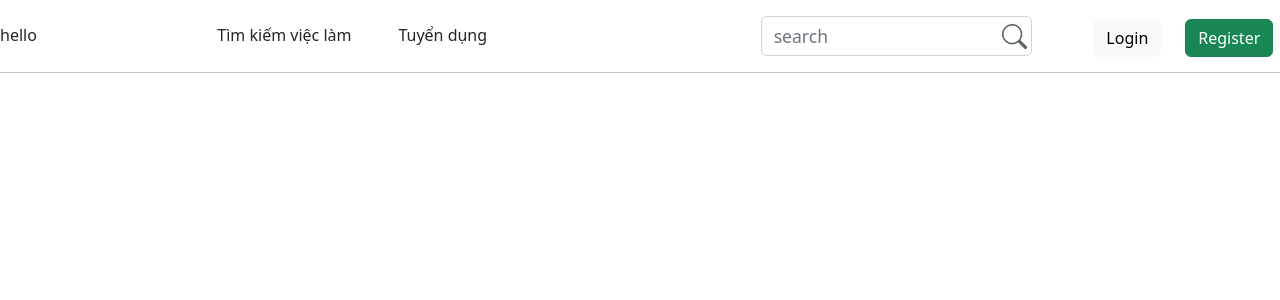
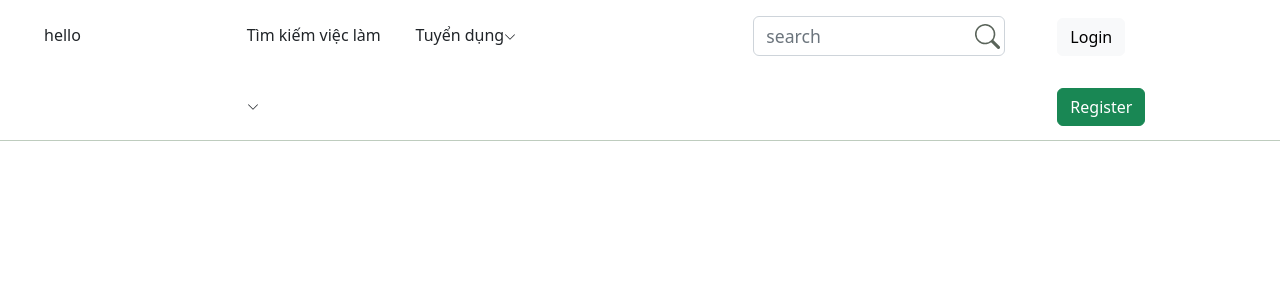
Before and after one commit to nguyentheduyet01/freelancer_hiring, a React (Create React App) app in the folder frontend/: page / in a window 1280 px wide. Shown: the top 300 px of the page. Built offline with nearby package versions, Linux system fonts and the light colour scheme.

Commit message:
add dropdown on header

```diff
--- a/frontend/package.json
+++ b/frontend/package.json
@@ -3,7 +3,6 @@
   "version": "0.1.0",
   "private": true,
   "dependencies": {
-    "@mui/icons-material": "^5.11.11",
     "@testing-library/jest-dom": "^5.14.1",
     "@testing-library/react": "^13.0.0",
     "@testing-library/user-event": "^13.2.1",
--- a/frontend/src/App.js
+++ b/frontend/src/App.js
@@ -1,5 +1,5 @@
-import { Route, Routes } from 'react-router-dom';
-import Header from './components/header/Header';
+import { Route, Routes } from "react-router-dom";
+import Header from "./components/header/Header";
 
 function App() {
   return (
--- /dev/null
+++ b/frontend/src/components/dropdown/DDFreelance.jsx
@@ -0,0 +1,27 @@
+import React from "react";
+import { Col, Row } from "react-bootstrap";
+
+const DDFreelance = () => {
+  return (
+    <div
+      style={{ margin: "0 auto", position: "absolute", top: "73px", left: "0", width: "100%" }}
+      className='dropdown'
+    >
+      <Row
+        style={{
+          width: "100%",
+          height: "60vh",
+          padding: "20px 10px 30px 10px",
+          borderBottom: "1px solid #BECCBE",
+          boxShadow: "43px 15px 50px -14px #BECCBE",
+          margin: "0",
+        }}
+      >
+        <Col style={{ borderRight: "1.5px solid #BECCBE" }} xm lg='4'></Col>
+        <Col></Col>
+      </Row>
+    </div>
+  );
+};
+
+export default DDFreelance;
--- a/frontend/src/components/header/Header.css
+++ b/frontend/src/components/header/Header.css
@@ -1,9 +1,17 @@
-.buttonSubmit{
-  background-color: 'transparent' !important;
-  width: '35px' !important;
-  height: '35px' !important;
-  position: 'absolute';
-  top: '3px';
-  right: '0';
-  color: #5a645a;
+.menu-item{
+  padding: 27px 0 27px 0;
+  font-weight: 500 !important;
+  cursor: pointer;
 }
+
+.menu-item:hover{
+  color: #108a00;
+}
+
+/* .dropdown{
+  display: none;
+}
+
+.dropdown.active{
+  display: block;
+} */
--- a/frontend/src/components/header/Header.jsx
+++ b/frontend/src/components/header/Header.jsx
@@ -1,49 +1,72 @@
-import React from 'react';
-import { Button, Col, Form, Row } from 'react-bootstrap';
-import { Search } from 'react-bootstrap-icons';
-// import SearchIcon from '@mui/icons-material/Search';
+import React, { useState } from "react";
+import { Button, Col, Form, Row } from "react-bootstrap";
+import { Search, ChevronDown } from "react-bootstrap-icons";
+import DDFreelance from "../dropdown/DDFreelance";
+import "./Header.css";
 const Header = () => {
+  const [isShow, setIsShow] = useState(false);
+
   return (
     <>
-      <Row style={{ borderBottom: '1px #BECCBE solid', lineHeight: '70px' }}>
+      <div style={{ borderBottom: "1px #BECCBE solid" }}>
+        <Row style={{ width: "95%", margin: "0 auto", lineHeight: "70px" }}>
           <Col xs xm lg='2'>
             <div className='logo'>hello</div>
           </Col>
           <Col xs xm lg='4'>
             <Row>
               <Col xm lg='5'>
+                <span
+                  className='menu-item'
+                  onMouseLeave={() => setIsShow(() => false)}
+                  onMouseEnter={() => setIsShow(() => true)}
+                >
                   Tìm kiếm việc làm
+                  {isShow && <DDFreelance />}
+                </span>
+                <span>
+                  <ChevronDown size={12} />
+                </span>
               </Col>
               <Col xm lg='5'>
+                <span
+                  className='menu-item'
+                  // onMouseLeave={() => setIsShow(() => false)}
+                  // onMouseEnter={() => setIsShow(() => true)}
+                >
                   Tuyển dụng
+                </span>
+                <span>
+                  <ChevronDown size={12} />
+                </span>
               </Col>
             </Row>
           </Col>
           <Col xs xm lg='4'>
             <Row className='mt-3'>
               <Col xm lg='3'></Col>
-            <Col style={{ padding: '15  px 0 0 0' }}>
-              <Form style={{ width: '90%', position: 'relative' }}>
+              <Col style={{ padding: "15  px 0 0 0" }}>
+                <Form style={{ width: "90%", position: "relative" }}>
                   <Form.Group className='mb-3' controlId='formBasicEmail'>
-                  <Form.Control type='text' placeholder='search' style={{ fontSize: '110%' }} />
+                    <Form.Control type='text' placeholder='search' style={{ fontSize: "110%" }} />
                   </Form.Group>
                   <Button
                     type='submit'
                     className='buttonSubmit'
                     style={{
-                    backgroundColor: 'transparent',
-                    width: '35px',
-                    height: '35px',
-                    position: 'absolute',
-                    top: '3px',
-                    right: '0',
-                    border: 'none',
+                      backgroundColor: "transparent",
+                      width: "35px",
+                      height: "35px",
+                      position: "absolute",
+                      top: "3px",
+                      right: "0",
+                      border: "none",
                     }}
                   >
                     <Search
                       size={25}
                       color='#5a645a'
-                    style={{ position: 'absolute', top: '5px', right: '5' }}
+                      style={{ position: "absolute", top: "5px", right: "5" }}
                     />
                   </Button>
                 </Form>
@@ -52,9 +75,9 @@ const Header = () => {
           </Col>
           <Col
             style={{
-            display: 'flex',
-            alignItems: 'center',
-            justifyContent: 'center',
+              display: "flex",
+              alignItems: "center",
+              justifyContent: "center",
             }}
           >
             <Row>
@@ -67,6 +90,7 @@ const Header = () => {
             </Row>
           </Col>
         </Row>
+      </div>
     </>
   );
 };
```
Also changed, not shown: 1 other file (tests, documents, lock files or other folders). Lines whose indentation alone changed are shown as unchanged.
